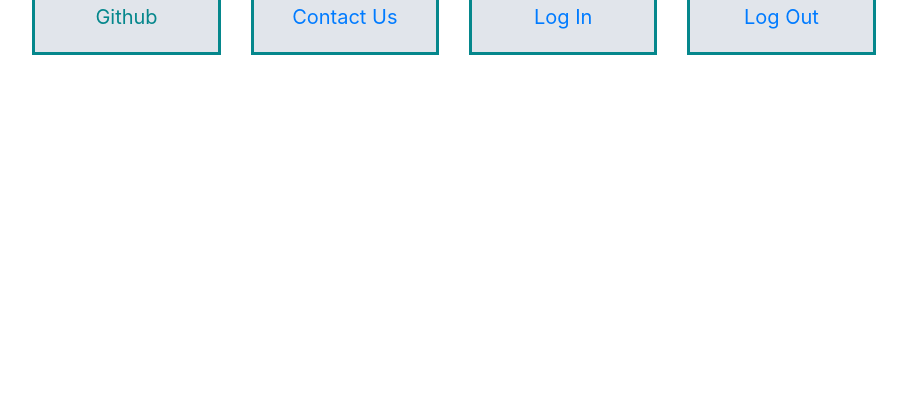
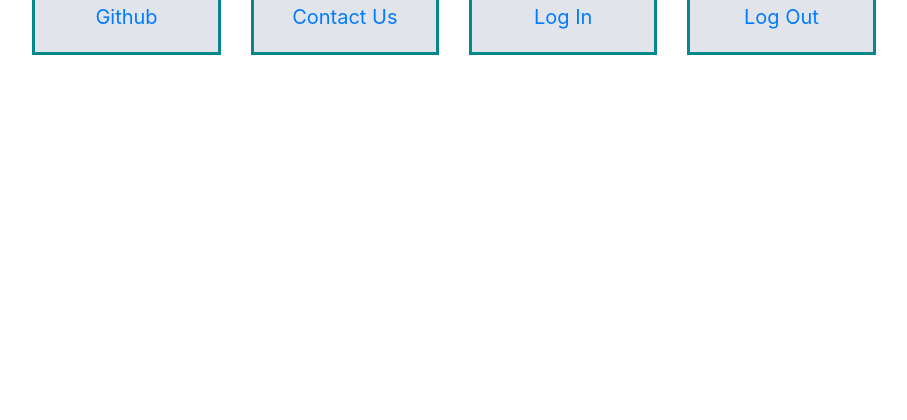
Before and after one commit to razakma15/Production-Pizza-Website, a Django app: page /menu in a window 1280 px wide. Shown: the part 367-787 px from the top of the page, without its empty margins (186-1093 px from the left). Run offline with Django 3.2, Linux system fonts and the light colour scheme; some libraries are stand-ins or nearby versions.

Commit message:
Misplaced brackets

```diff
--- a/users/templates/users/base.html
+++ b/users/templates/users/base.html
@@ -40,7 +40,7 @@
 
 <div class="row" style="margin-bottom:100px;">
   <div class="col-lg-2 offset-lg-2">
-    <p class="p-main"><a href="https://github.com/razakma15/Production-Pizza-Website"></a>Github</p>
+    <p class="p-main"><a href="https://github.com/razakma15/Production-Pizza-Website">Github</a></p>
   </div>
   <div class="col-lg-2">
     <p  class="p-main"><a href="mailto:moh.100@live.com">Contact Us</a></p>
```
